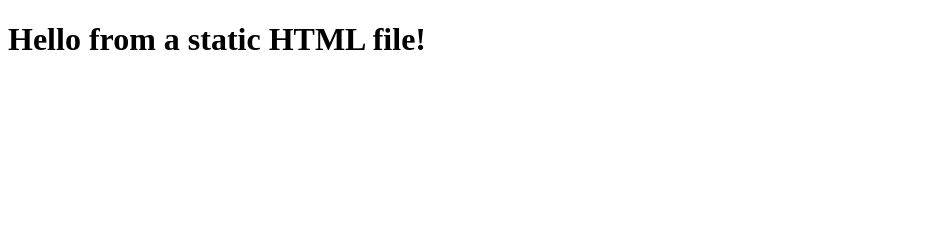
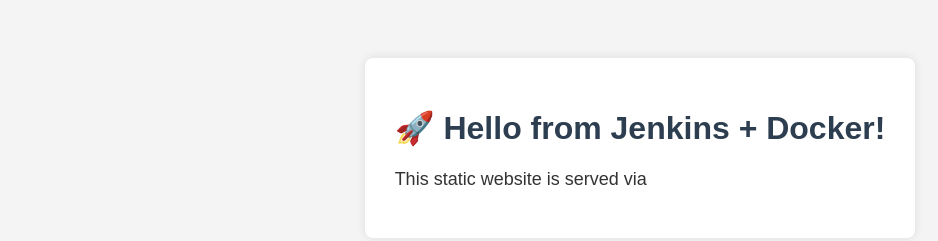
Before and after one commit to gagananahat11/lacalrepo, a plain HTML site: page index.html in a window 1280 px wide. Shown: the whole page, without its empty margins (0-938 px from the left). Drawn offline with Linux system fonts and the light colour scheme.

Commit message:
Update index.html

```diff
--- a/index.html
+++ b/index.html
@@ -1,10 +1,34 @@
 <!DOCTYPE html>
 <html lang="en">
 <head>
-    <meta charset="UTF-8">
-    <title>Hello</title>
+  <meta charset="UTF-8" />
+  <meta name="viewport" content="width=device-width, initial-scale=1.0" />
+  <title>Welcome to My Static Site</title>
+  <style>
+    body {
+      font-family: Arial, sans-serif;
+      background-color: #f4f4f4;
+      color: #333;
+      display: flex;
+      flex-direction: column;
+      align-items: center;
+      padding: 50px;
+    }
+    h1 {
+      color: #2c3e50;
+    }
+    p {
+      font-size: 18px;
+    }
+    .box {
+      background-color: white;
+      padding: 30px;
+      border-radius: 8px;
+      box-shadow: 0 0 10px rgba(0,0,0,0.1);
+    }
+  </style>
 </head>
 <body>
-    <h1>Hello from a static HTML file!</h1>
-</body>
-</html>
+  <div class="box">
+    <h1>🚀 Hello from Jenkins + Docker!</h1>
+    <p>This static website is served via <strong>
```
